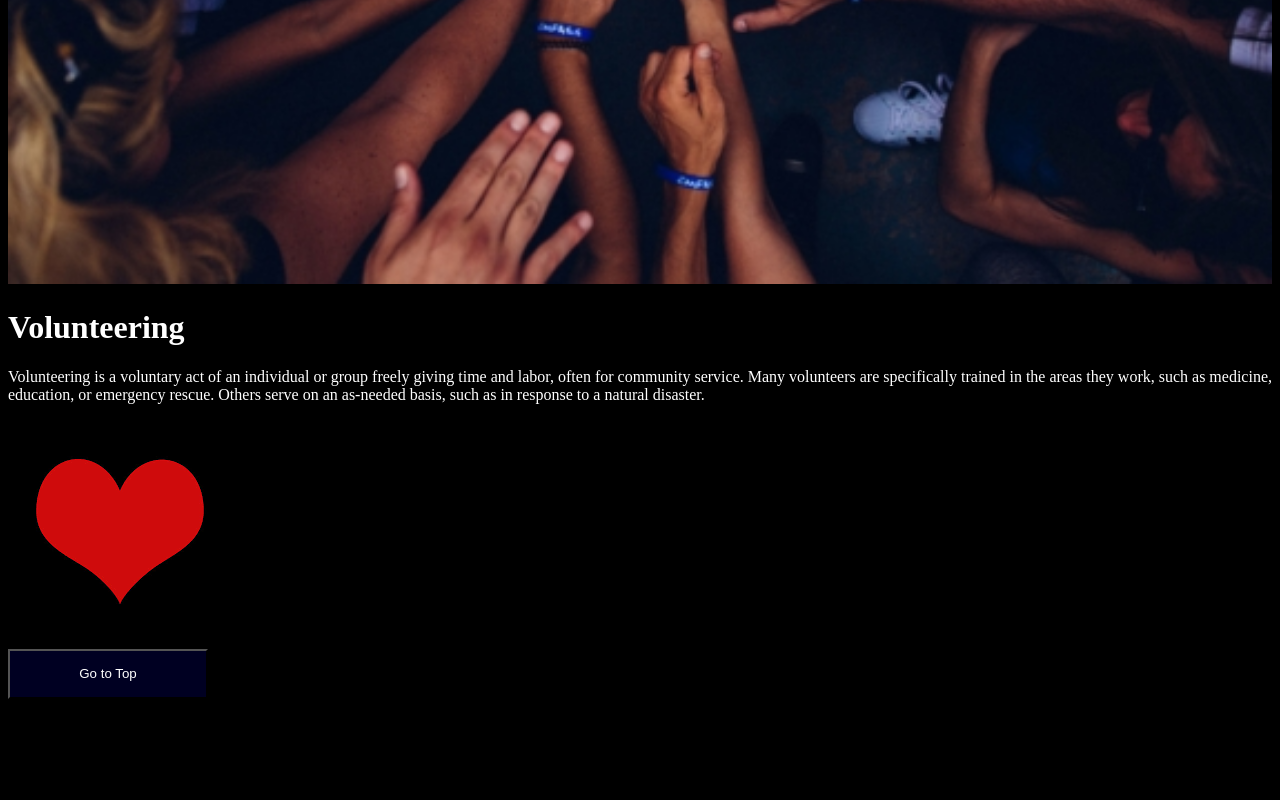
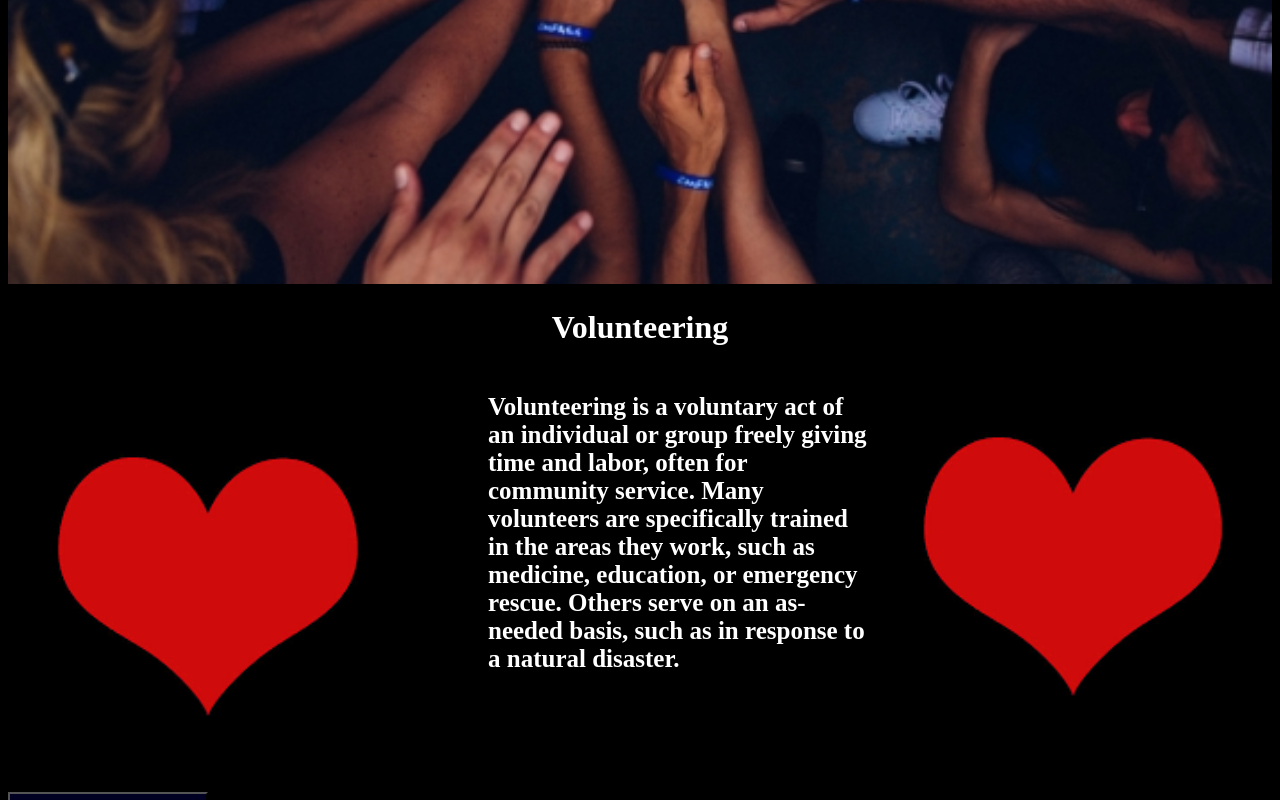
Before and after one commit to ChesaDavid/JoyForTheCommunity, a plain HTML site: page Project/index.html in a window 1280 px wide. Shown: the part 643-1443 px from the top of the page. Before the commit the page ends 1350 px from the top, so only its background shows below. Drawn offline with Linux system fonts and the light colour scheme.

Commit message:
Home update

```diff
--- a/Project/index.html
+++ b/Project/index.html
@@ -18,17 +18,19 @@
                 <a href=""><button>More</button></a>
             </div>
             <img src="./Images/volunteers.jpg" class="frontImg">
+            <h1 class="Volunteering-title">Volunteering</h1>
             <div class="Short-start">
-                <div>
-                    <h1 class="Volunteering-title">Volunteering</h1>
+                <div class="short">
+
                     <p class="Volunteering-p">
                         Volunteering is a voluntary act of an individual or group freely giving time and labor, often for
                         community service. Many volunteers are specifically trained in the areas they work, such as medicine, education,
                         or emergency rescue. Others serve on an as-needed basis, such as in response to a natural disaster.
                     </p>
+                    <img src="./Images/download.png" class="Volunteering-img">
                 </div>
                 <div>
-                    <img src="./Images/download.png" class="Volunteering-img">
+                    <img src="./Images/download.png" class="Volunteering-img1">
                 </div>
             </div>
         </div>
--- a/Project/style.css
+++ b/Project/style.css
@@ -18,14 +18,36 @@ button{
 .short-start{
     padding: 100px;
     background-color: gray;
-    margin: solid 10px;
+    margin: solid 10px rgb(255,255,255);
     display: flex;
-    flex-direction: row;
+    flex-direction: row-reverse;
     color: white;
 }
 .Volunteering-title{
     color: white;
+    text-align: center;
 }
 .Volunteering-p{
+    margin-left: 600px;
     color: white;
+    font-weight: bold;
+    font-size: 25px;
+    margin-right: 0.2rex;
 }
+#go-to-the-top{
+    position: fixed;
+    display: block;
+}
+.Volunteering-img{
+    width: 400px;
+    height: 400px;
+}
+.Volunteering-img1{
+    width: 400px;
+    height: 400px;
+    margin-top: -380px;
+}
+.short{
+    display: flex;
+    margin-left: -120px;
+}
```
